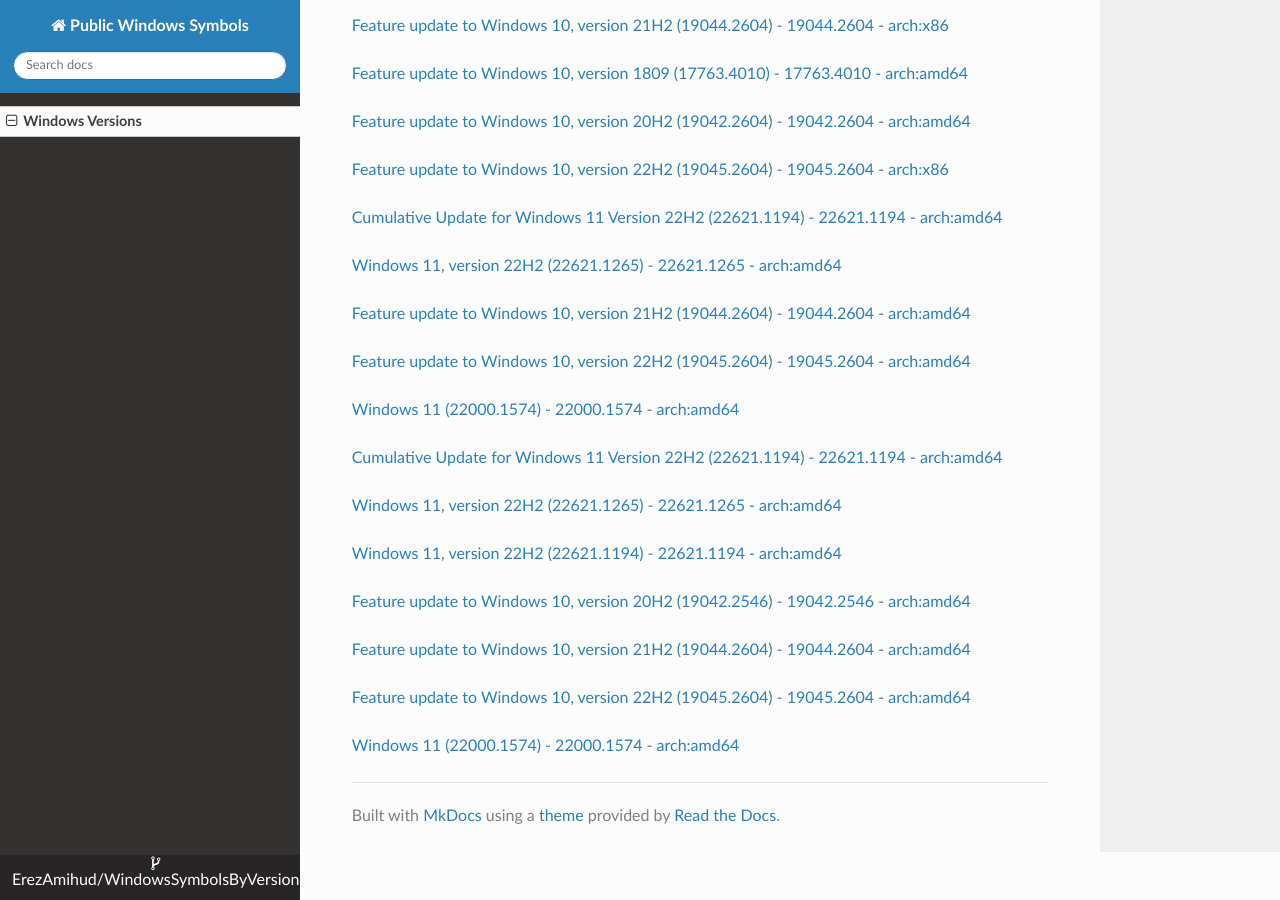
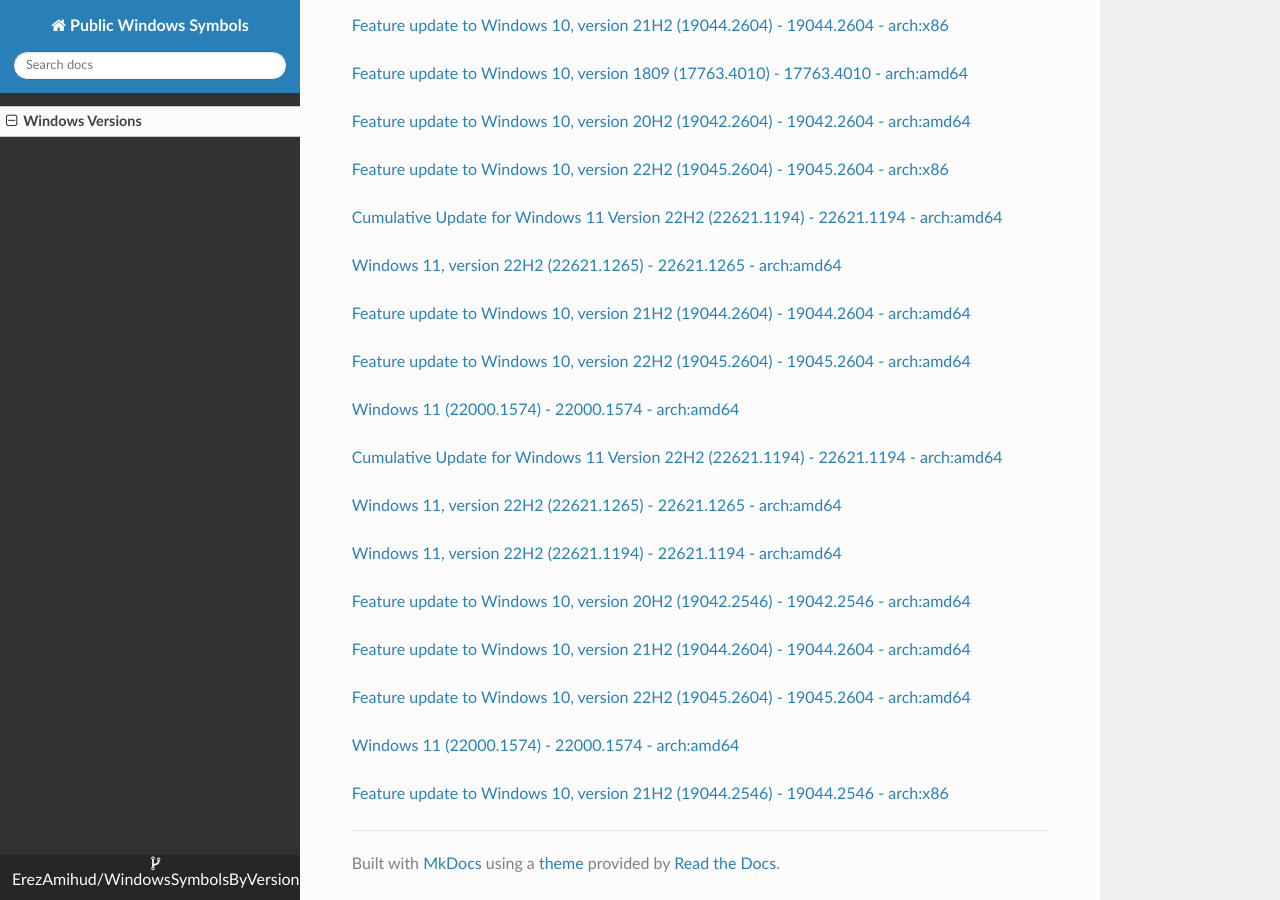
Before and after one commit to ErezAmihud/WindowsSymbolsByVersion, an MkDocs documentation site: the page built from docs/index.md, in a window 1280 px wide and 900 px high, scrolled down 40013 px. Built offline with MkDocs 1.6.1, drawn with Linux system fonts in a browser that asks for light colours; nearby versions of some CDN libraries.

Commit message:
Automated commit, add manifest for 735626fa-b40b-4b54-a241-1422c3145ea5

```diff
--- a/docs/index.md
+++ b/docs/index.md
@@ -2335,3 +2335,6 @@
 
 
 [Windows 11 (22000.1574) - 22000.1574 - arch:amd64](https://github.com/ErezAmihud/WindowsSymbolsByVersion/blob/main/manifests/8185e362-975f-4658-9d20-79950d4750ac.manifest)
+
+
+[Feature update to Windows 10, version 21H2 (19044.2546) - 19044.2546 - arch:x86](https://github.com/ErezAmihud/WindowsSymbolsByVersion/blob/main/manifests/735626fa-b40b-4b54-a241-1422c3145ea5.manifest)
```
Also changed, not shown: process_builds.json (+1 -1 lines), 1 other file.
